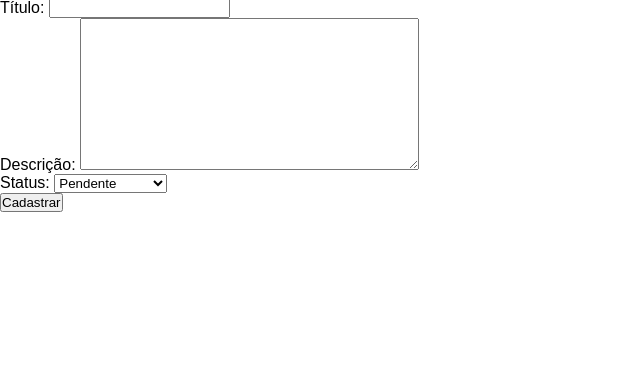
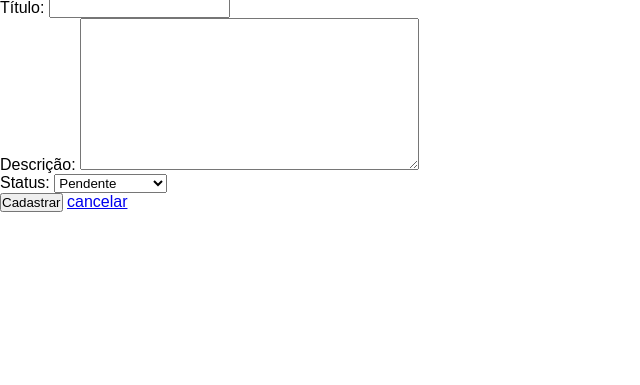
Before and after one commit to ErickIgles/todo-app, a Django app: page /tarefa/cadastrar/ in a window 1280 px wide. Shown: the part 142-527 px from the top of the page, without its empty margins (0-640 px from the left). Run offline with Django 4.2, Linux system fonts and the light colour scheme.

Commit message:
feat: adiciona botão  para cancelar cadastro

```diff
--- a/tasks/templates/tasks/form_add.html
+++ b/tasks/templates/tasks/form_add.html
@@ -15,6 +15,7 @@
         {% endfor %}
 
         <button type="submit">Cadastrar</button>
+        <a href="{% url 'tasks:home' %}">cancelar</a>
     </form>
 
 
```
